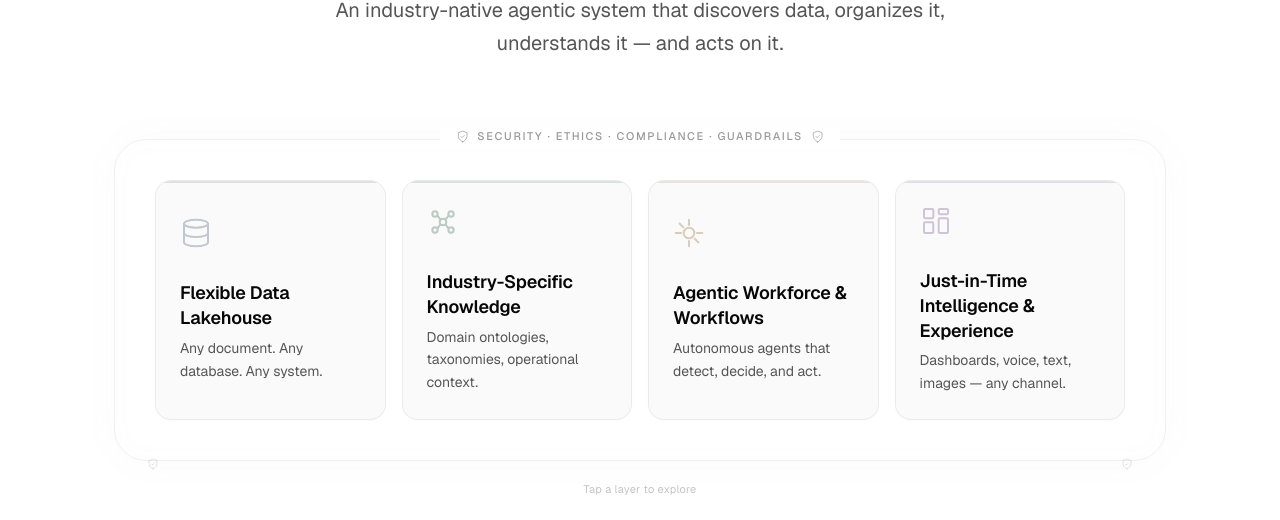
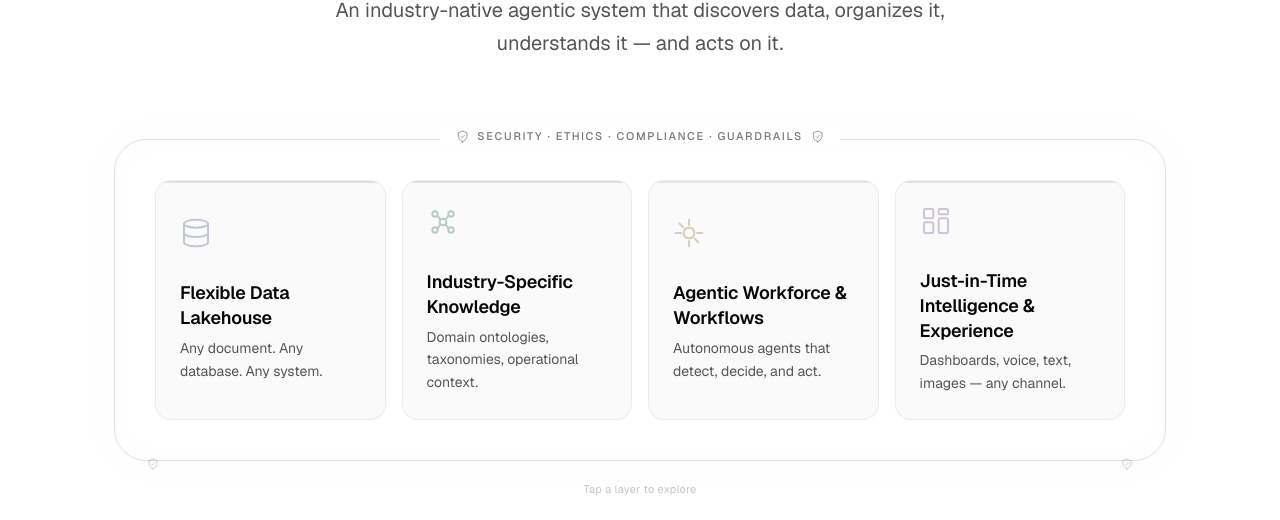
Before and after one commit to diomedesK-ai/Viatec_website, a Next.js app: page / in a window 1280 px wide. Shown: the part 5960-6480 px from the top of the page. Built offline with nearby package versions, Linux system fonts and the light colour scheme.

Commit message:
Increase security ring border and label contrast
Made-with: Cursor

```diff
--- a/components/platform-anatomy.tsx
+++ b/components/platform-anatomy.tsx
@@ -270,14 +270,14 @@ export function PlatformAnatomy() {
 
       <div className="max-w-[1100px] mx-auto px-6">
         {/* Security / Guardrails ring */}
-        <div className="relative rounded-[2rem] border border-foreground/[0.06] p-5 md:p-8 lg:p-10 platform-security-ring">
+        <div className="relative rounded-[2rem] border border-foreground/[0.12] p-5 md:p-8 lg:p-10 platform-security-ring">
           {/* Top label */}
           <div className="absolute -top-3 left-1/2 -translate-x-1/2 flex items-center gap-2 bg-background px-4">
-            <span className="text-muted-foreground/50"><IconShield s={13} /></span>
-            <span className="text-[10px] md:text-[11px] uppercase tracking-[0.15em] text-muted-foreground/60 whitespace-nowrap font-medium">
+            <span className="text-muted-foreground/70"><IconShield s={13} /></span>
+            <span className="text-[10px] md:text-[11px] uppercase tracking-[0.15em] text-muted-foreground/80 whitespace-nowrap font-medium">
               Security · Ethics · Compliance · Guardrails
             </span>
-            <span className="text-muted-foreground/50"><IconShield s={13} /></span>
+            <span className="text-muted-foreground/70"><IconShield s={13} /></span>
           </div>
 
           {/* Layer cards */}
@@ -388,10 +388,10 @@ export function PlatformAnatomy() {
           )}
 
           {/* Corner shields */}
-          <div className="absolute -bottom-2.5 left-8 text-muted-foreground/20">
+          <div className="absolute -bottom-2.5 left-8 text-muted-foreground/35">
             <IconShield s={12} />
           </div>
-          <div className="absolute -bottom-2.5 right-8 text-muted-foreground/20">
+          <div className="absolute -bottom-2.5 right-8 text-muted-foreground/35">
             <IconShield s={12} />
           </div>
         </div>
```
